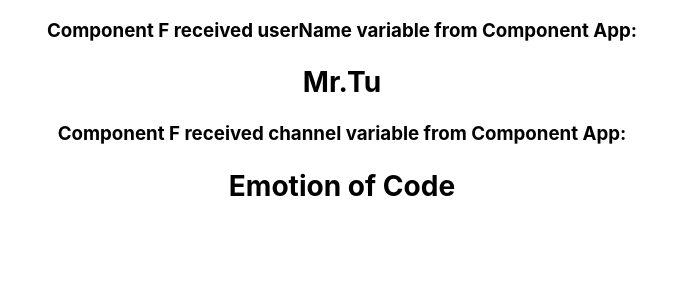
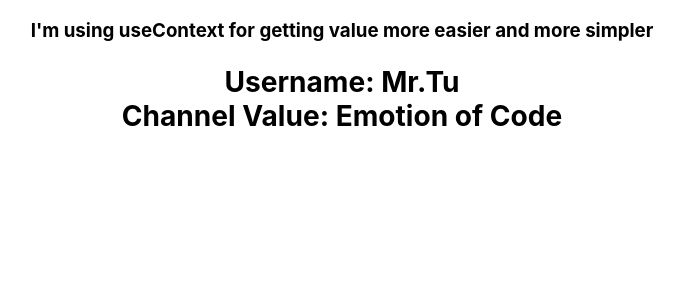
Before and after one commit to phantuantu24/basic-reactJs, a React (Create React App) app: page / in a window 1280 px wide. Shown: the top 300 px of the page, without its empty margins (298-982 px from the left). Built offline with nearby package versions, Linux system fonts and the light colour scheme.

Commit message:
useContext hooks for simpler and easier to get value

```diff
--- a/src/components/ComponentF.js
+++ b/src/components/ComponentF.js
@@ -1,10 +1,15 @@
-import React from 'react'
+import React, { useContext } from 'react'
 import { UserContext, ChannelContext } from '../App'
 
 function ComponentF() {
+
+  const userName = useContext(UserContext)
+  const channel = useContext(ChannelContext)
+
   return (
     <div>
-      <UserContext.Consumer>
+      {/* Normal way */}
+      {/* <UserContext.Consumer>
         {
           (userValue) => (
             <div>
@@ -19,7 +24,12 @@ function ComponentF() {
             </div>
           )
         }
-      </UserContext.Consumer>
+      </UserContext.Consumer> */}
+
+      <h3>
+        I'm using useContext for getting value more easier and more simpler
+        <h2>Username: {userName} <br/> Channel Value: {channel}</h2>
+      </h3>
     </div>
   )
 }
```
